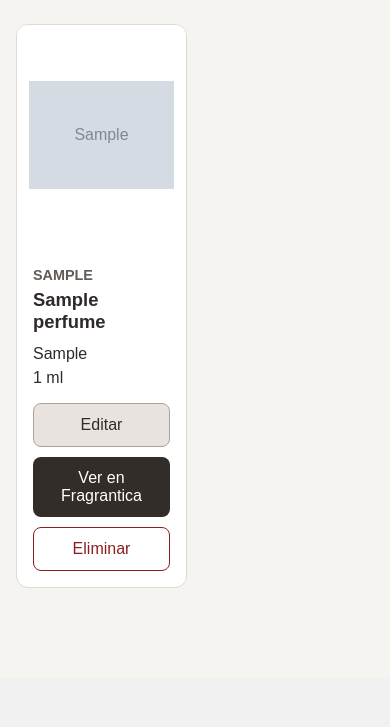
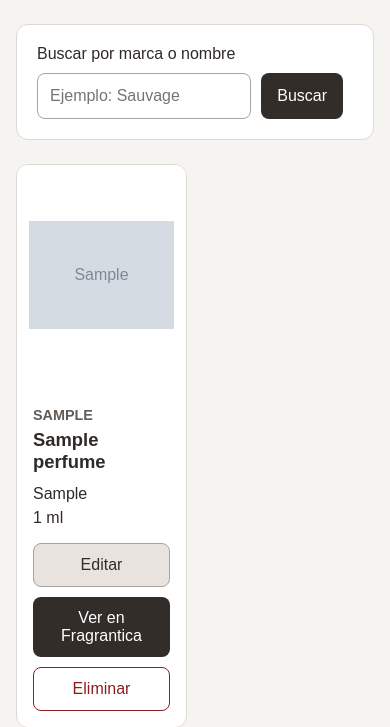
Before and after one commit to nahuelsalda763/Esteloteca, a FastAPI app: page / in a window 390 px wide. Shown: the part 166-893 px from the top of the page. Before the commit the page ends 754 px from the top, so only its background shows below. Run offline with FastAPI, Linux system fonts and the light colour scheme; tables that the repository leaves empty hold one stand-in row (values such as "Sample post"); grey boxes marked "Sample" are stand-in pictures.

Commit message:
Buscador de perfumes, corrección de index y actualizacón de documentación

```diff
--- a/main.py
+++ b/main.py
@@ -149,23 +149,31 @@ def guardar_imagen(
 
 
 @app.get(
-    "/",
-    response_class=HTMLResponse,
+        "/",
+        response_class = HTMLResponse,
 )
+
 def mostrar_coleccion(
     request: Request,
+    buscar: str = "",
 ):
-    """
-    Muestra todos los perfumes guardados.
-    """
+    termino_busqueda = buscar.strip()
+    todos_los_perfumes = database.obtener_perfumes()
 
-    perfumes = database.obtener_perfumes()
+    if termino_busqueda:
+        perfumes = database.buscar_perfumes(
+            termino_busqueda
+        )
+    else:
+        perfumes = todos_los_perfumes
 
     return templates.TemplateResponse(
-        request=request,
-        name="index.html",
-        context={
+        request = request,
+        name = "index.html",
+        context ={
             "perfumes": perfumes,
+            "buscar": termino_busqueda,
+            "total_perfumes": len(todos_los_perfumes),
         },
     )
 
--- a/static/css/styles.css
+++ b/static/css/styles.css
@@ -276,6 +276,14 @@ body {
     .acciones-eliminar{
         grid-template-columns: 1fr;
     }
+
+    .buscador-controles {
+        grid-template-columns: 1fr;
+    }
+
+    .buscador-controles .boton {
+        width: 100%;
+    }
 }
 
 .boton-editar {
@@ -284,7 +292,7 @@ body {
     border: 1px solid #aaa39d;
 }
 
-.boton-editar: hover {
+.boton-editar:hover {
     background-color: #d8d1ca;
 }
 
@@ -382,3 +390,91 @@ body {
 .boton-peligro:hover {
     background-color: #6f1717;
 }
+
+.buscador-contenedor {
+    margin-top: 24px;
+    padding: 20px;
+    background-color: #ffffff;
+    border: 1px solid #ded9d4;
+    border-radius: 12px;
+}
+
+.buscador {
+    display: flex;
+    flex-direction: column;
+    gap: 10px;
+}
+
+.buscardor label {
+    font-weight: bold;
+}
+
+.buscador-controles {
+    display: grid;
+    grid-template-columns: minmax(0, 1fr) auto auto;
+    gap: 10px;
+}
+
+.buscador input{
+    width: 100%;
+    min-width: 0;
+    padding: 12px;
+    background-color: #ffffff;
+    color: #2f2a27;
+    border: 1px solid #aaa39d;
+    border-radius: 8px;
+    font: inherit;
+}
+
+.buscador input:focus{
+    border-color: #332d29;
+    outline: 3px solid #d8cec6;
+}
+
+.buscador-controles .boton{
+    display: flex;
+    min-height: 46px;
+    align-items: center;
+    justify-content: center;
+    margin: 0;
+    border: none;
+    font: inherit;
+    cursor: pointer;
+}
+
+.boton-buscar {
+    background-color: #332d29;
+    color: #ffffff
+}
+
+.boton-buscar:hover{
+    background-color: #4a423d;
+}
+
+.resultado-busqueda{
+    margin: 20px 0 0;
+    color: #625b56;
+}
+
+.coleccion-vacia{
+    grid-column: 1 / -1;
+    padding: 40px 24px;
+    background-color: #ffffff;
+    border: 1px solid #ded9d4;
+    border-radius: 12px;
+    text-align: center;
+
+}
+
+.coleccion-vacia h2{
+    margin-top: 0;
+}
+
+.coleccion-vacia p{
+    color: #625b56;
+}
+
+.coleccion-vacia .boton {
+    display: inline-block;
+    width: auto;
+}
--- a/templates/index.html
+++ b/templates/index.html
@@ -1,5 +1,6 @@
 <!DOCTYPE html>
 <html lang="es">
+
 <head>
     <meta charset="UTF-8">
 
@@ -16,15 +17,17 @@
     >
 </head>
 
+
 <body>
 
     <header class="encabezado">
         <div class="contenedor encabezado-contenido">
+
             <div>
                 <h1>Mi colección</h1>
 
                 <p>
-                    Perfumes registrados: {{ perfumes | length }}
+                    Perfumes registrados: {{ total_perfumes }}
                 </p>
             </div>
 
@@ -34,29 +37,108 @@
             >
                 Agregar perfume
             </a>
+
         </div>
     </header>
 
+
     <main class="contenedor">
+
+        <!-- Buscador -->
+        <section
+            class="buscador-contenedor"
+            aria-label="Buscar perfumes"
+        >
+            <form
+                class="buscador"
+                action="/"
+                method="get"
+            >
+
+                <label for="buscar">
+                    Buscar por marca o nombre
+                </label>
+
+                <div class="buscador-controles">
+
+                    <input
+                        type="search"
+                        id="buscar"
+                        name="buscar"
+                        value="{{ buscar }}"
+                        placeholder="Ejemplo: Sauvage"
+                    >
+
+                    <button
+                        class="boton boton-buscar"
+                        type="submit"
+                    >
+                        Buscar
+                    </button>
+
+                    {% if buscar %}
+                        <a
+                            class="boton boton-secundario"
+                            href="/"
+                        >
+                            Limpiar
+                        </a>
+                    {% endif %}
+
+                </div>
+
+            </form>
+        </section>
+
+
+        <!-- Información de búsqueda -->
+        {% if buscar %}
+            <p
+                class="resultado-busqueda"
+                aria-live="polite"
+            >
+                Resultados para
+                <strong>{{ buscar }}</strong>:
+                {{ perfumes | length }}
+            </p>
+        {% endif %}
+
+
+        <!-- Colección -->
         <section
             class="coleccion"
             aria-label="Colección de perfumes"
         >
+
+            {% if perfumes %}
+
                 {% for perfume in perfumes %}
 
                     <article class="tarjeta-perfume">
-                    <div class ="imagen-perfume">
+
+                        <!-- Imagen -->
+                        <div class="imagen-perfume">
+
                             {% if perfume.imagen %}
+
                                 <img
-                                class = "foto-perfume"
-                                src = "/uploads/perfumes/{{ perfume.imagen }}"
-                                alt = "Frasco de {{ perfume.marca }} {{ perfume.nombre }}"
+                                    class="foto-perfume"
+                                    src="/uploads/perfumes/{{ perfume.imagen }}"
+                                    alt="Frasco de {{ perfume.marca }} {{ perfume.nombre }}"
                                 >
+
                             {% else %}
-                                <span>Sin imagen</span>
+
+                                <span>
+                                    Sin imagen
+                                </span>
+
                             {% endif %}
+
                         </div>
 
+
+                        <!-- Información -->
                         <div class="informacion-perfume">
 
                             <p class="marca">
@@ -75,7 +157,10 @@
                                 {{ perfume.tamano_ml }} ml
                             </p>
 
+
+                            <!-- Acciones -->
                             <div class="acciones-tarjeta">
+
                                 <a
                                     class="boton boton-editar"
                                     href="/editar/{{ perfume.id }}"
@@ -83,16 +168,29 @@
                                     Editar
                                 </a>
 
-                            {% if perfume.fragrantica_url %}
+
+                                {% set url_fragrantica =
+                                    perfume.fragrantica_url
+                                    | default('', true)
+                                    | trim
+                                %}
+
+                                {% if
+                                    url_fragrantica
+                                    and url_fragrantica | lower not in ['none', 'null']
+                                %}
+
                                     <a
                                         class="boton"
-                                    href="{{ perfume.fragrantica_url }}"
+                                        href="{{ url_fragrantica }}"
                                         target="_blank"
                                         rel="noopener noreferrer"
                                     >
                                         Ver en Fragrantica
                                     </a>
+
                                 {% endif %}
+
 
                                 <a
                                     class="boton boton-eliminar"
@@ -100,13 +198,66 @@
                                 >
                                     Eliminar
                                 </a>
+
                             </div>
+
                         </div>
+
                     </article>
 
                 {% endfor %}
+
+
+            {% else %}
+
+                <div class="coleccion-vacia">
+
+                    {% if buscar %}
+
+                        <h2>
+                            No se encontraron perfumes
+                        </h2>
+
+                        <p>
+                            No hay resultados para
+                            <strong>{{ buscar }}</strong>.
+                        </p>
+
+                        <a
+                            class="boton"
+                            href="/"
+                        >
+                            Ver toda la colección
+                        </a>
+
+
+                    {% else %}
+
+                        <h2>
+                            Tu colección está vacía
+                        </h2>
+
+                        <p>
+                            Agregá tu primer perfume para comenzar.
+                        </p>
+
+                        <a
+                            class="boton"
+                            href="/agregar"
+                        >
+                            Agregar perfume
+                        </a>
+
+                    {% endif %}
+
+                </div>
+
+            {% endif %}
+
         </section>
+
     </main>
 
 </body>
+
 </html>
```
Also changed, not shown: database.py (+36 -0 lines), README.md. Lines whose indentation alone changed are shown as unchanged.
